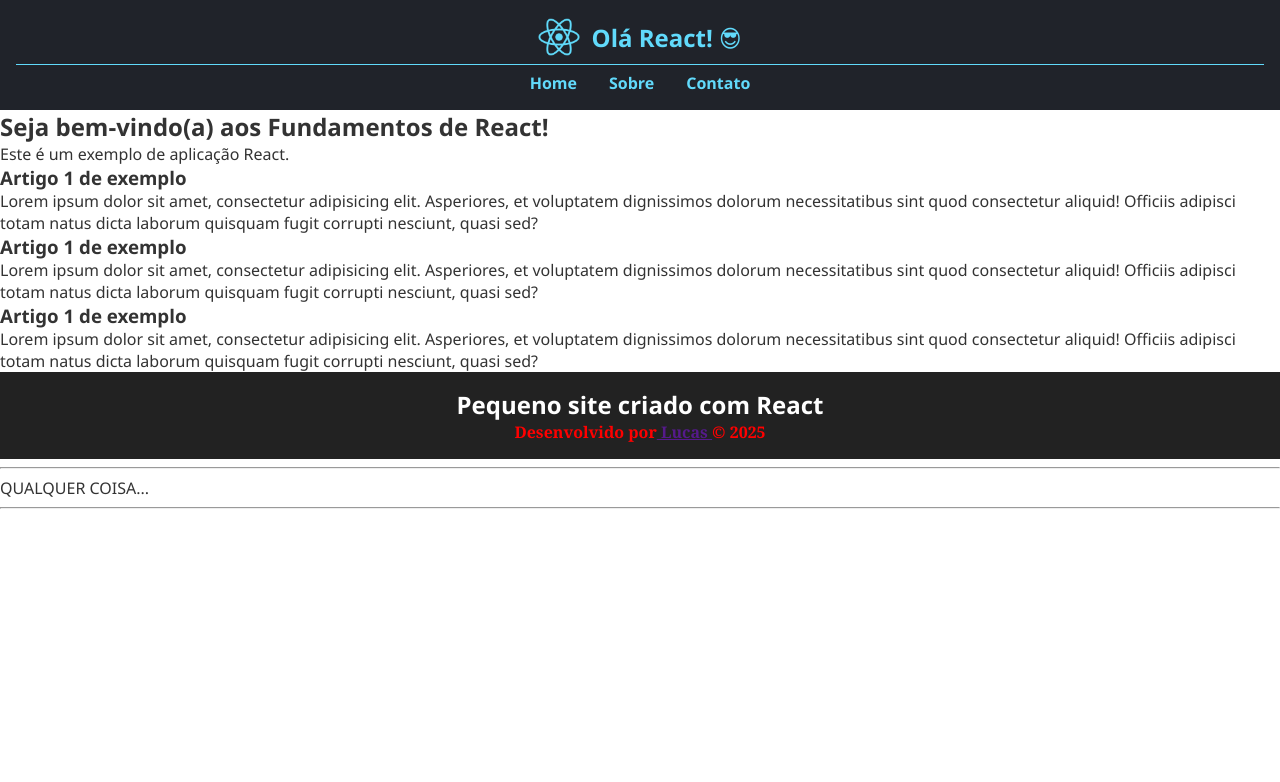
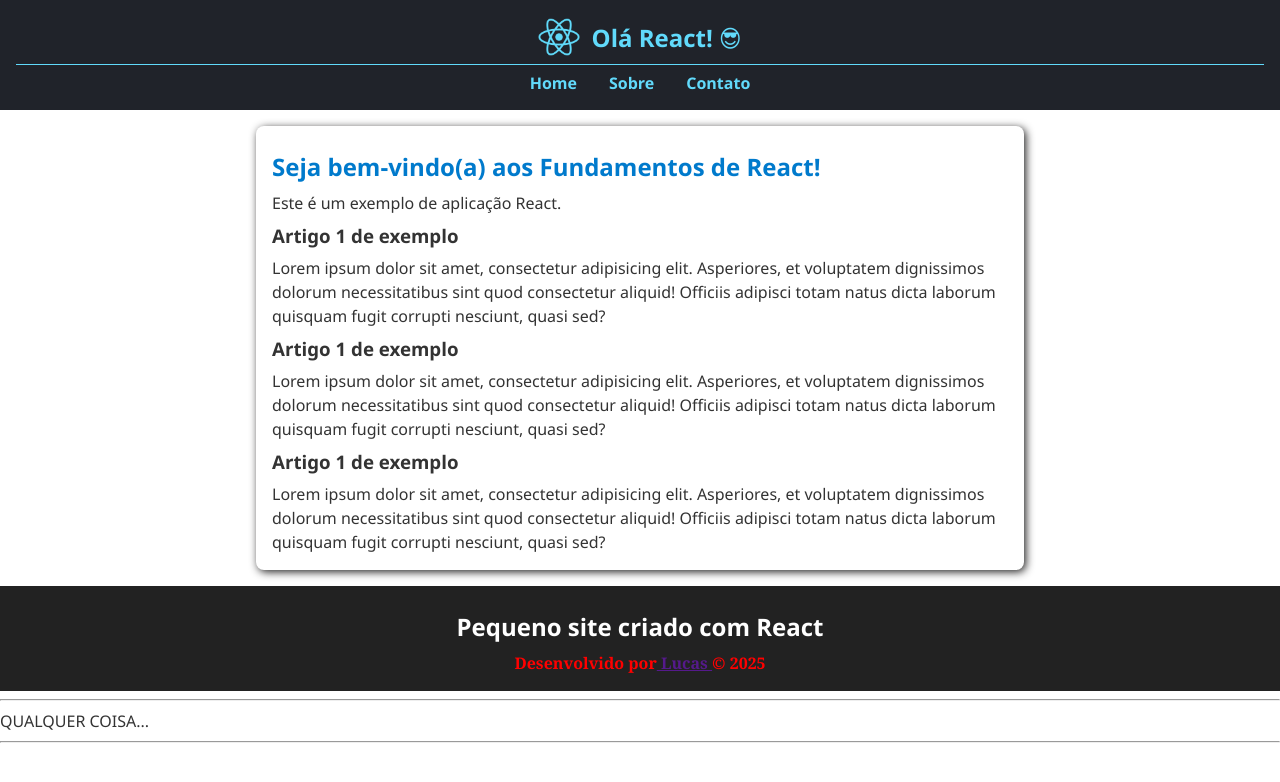
Before and after one commit to lucax13/react-fundamentos, a React (Vite) app: page / in a window 1280 px wide. Shown: the top 782 px of the page. Built offline with nearby package versions, Linux system fonts and the light colour scheme.

Commit message:
conteudo

```diff
--- /dev/null
+++ b/src/components/Conteudo/Conteudo.module.css
@@ -0,0 +1,21 @@
+.conteudo {
+  padding: 1rem;
+  max-width: 800px;
+  margin: auto;
+
+  section {
+    background-color: #fff;
+    padding: 1rem;
+
+    h2 {
+      color: #007acc;
+    }
+  }
+}
+
+.arredondada {
+  border-radius: 8px;
+}
+.sombra {
+  box-shadow: rgb(36, 35, 35) 2px 2px 8px;
+}
--- a/src/components/Conteudo/Conteudo.tsx
+++ b/src/components/Conteudo/Conteudo.tsx
@@ -1,9 +1,10 @@
 import Artigo from "../Artigo/Artigo";
+import estilos from "./Conteudo.module.css";
 
 export default function Conteudo() {
   return (
-    <main>
-      <section>
+    <main className={estilos.conteudo}>
+      <section className={`${estilos.arredondada} ${estilos.sombra}`}>
         <h2>Seja bem-vindo(a) aos Fundamentos de React!</h2>
         <p>Este é um exemplo de aplicação React.</p>
 
--- a/src/global.css
+++ b/src/global.css
@@ -26,3 +26,12 @@
 .outro-texto {
   text-transform: uppercase;
 }
+
+p {
+  line-height: 1.5;
+}
+
+h2,
+h3 {
+  margin: 0.5rem 0;
+}
```
Also changed, not shown: src/components/Artigo/Artigo.module.css (added, +7 -0 lines).
